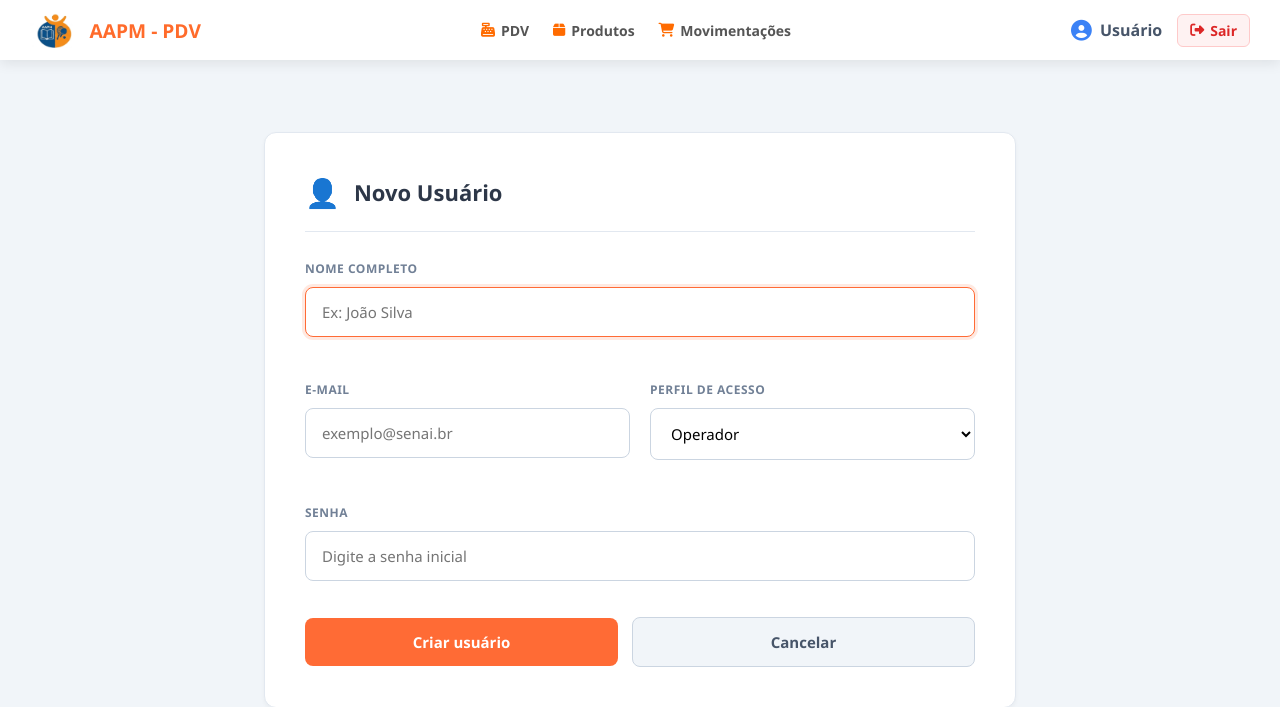
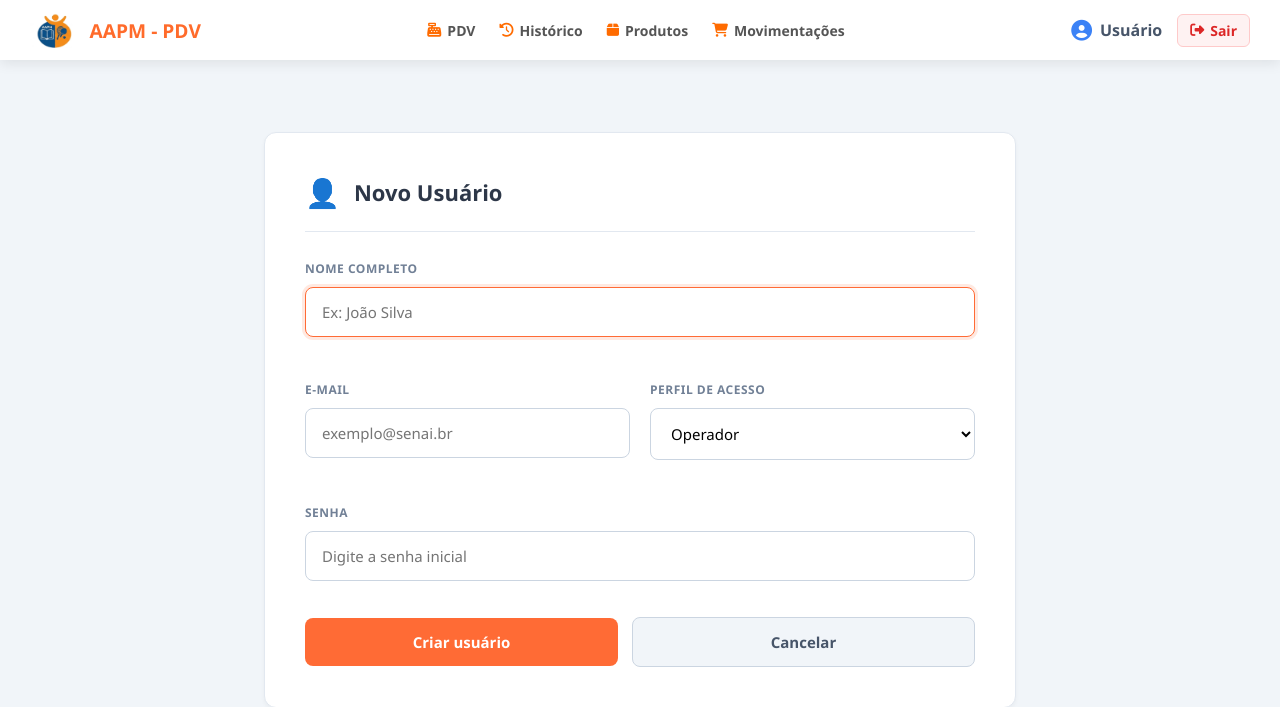
Before and after one commit to isabellyr-oliveira/Projeto-PDV, a FastAPI app: page /auth/cadastro in a window 1280 px wide. Shown: the top 707 px of the page. Run offline with FastAPI, Linux system fonts and the light colour scheme.

Commit message:
corrigido o historico que nao estva no nav bar

```diff
--- a/app/templates/base.html
+++ b/app/templates/base.html
@@ -28,6 +28,10 @@
             <!-- Rotas públicas/operadores -->
             <a href="/pdv" style="text-decoration: none; color: #555; font-size: 14px; font-weight: 600; display: flex; align-items: center; gap: 6px;">
                 <i class="fa-solid fa-cash-register" style="color: #ff6b00;"></i> PDV
+            </a>
+
+            <a href="/pdv/historico" style="text-decoration: none; color: #555; font-size: 14px; font-weight: 600; display: flex; align-items: center; gap: 6px;">
+                <i class="fa-solid fa-clock-rotate-left" style="color: #ff6b00;"></i> Histórico
             </a>
 
             <a href="/produtos" style="text-decoration: none; color: #555; font-size: 14px; font-weight: 600; display: flex; align-items: center; gap: 6px;">
@@ -79,6 +83,5 @@
         <span>&copy; 2026 AAPM SENAI — Todos os direitos reservados.</span>
     </footer>
 
-
 </body>
 </html>
```
Also changed, not shown: banco.db.
